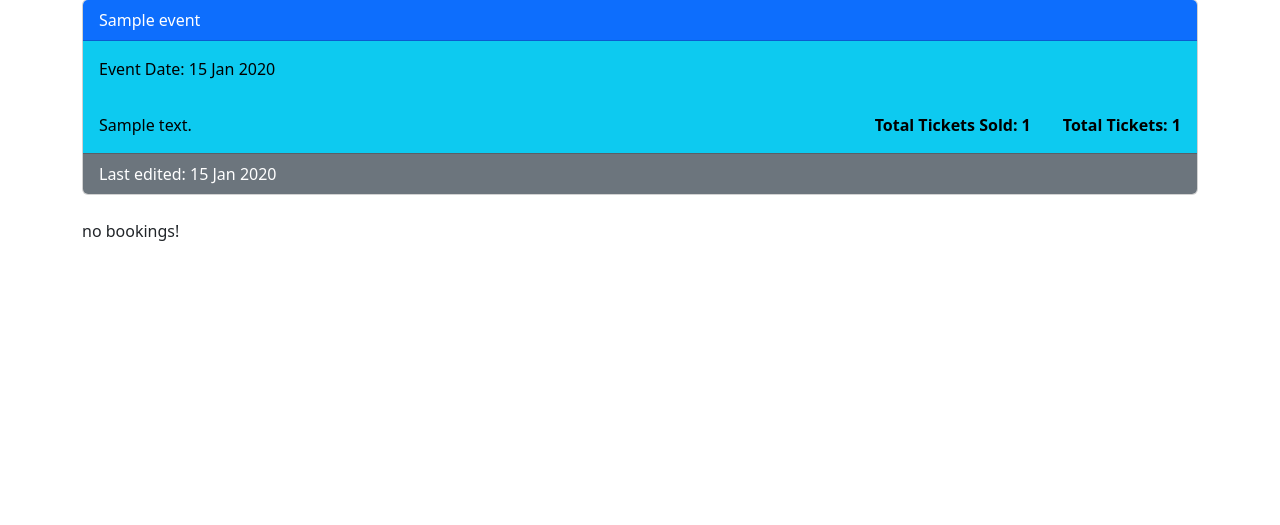
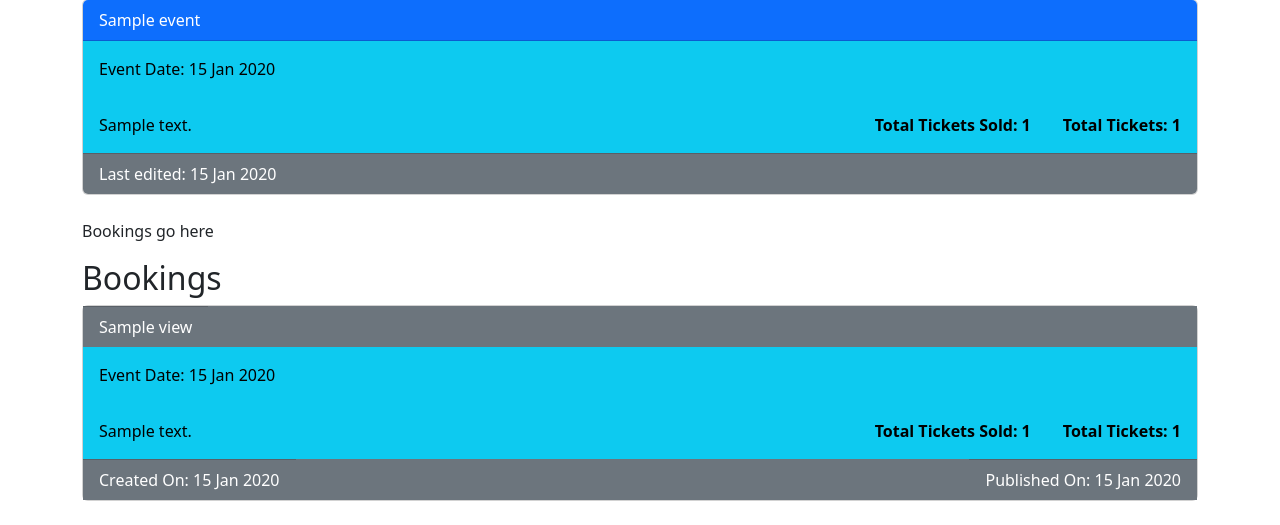
Before and after one commit to cskoster/db_web_midterm, a Node server app: template views/organizerViewBooking.ejs in a window 1280 px wide. Shown: the part 297-822 px from the top of the page. Before the commit the page ends 538 px from the top, so only its background shows below. Run offline with Node 20, Linux system fonts and the light colour scheme; the template is opened without the code that fills it: most values are stand-ins (such as "Sample title", 1, 10 or a date in 2020); some libraries are stand-ins or nearby versions.

Commit message:
got view working

```diff
--- a/db_schema.sql
+++ b/db_schema.sql
@@ -263,7 +263,11 @@ CREATE TABLE IF NOT EXISTS bookings (
 
 -- Create view for all bookings
 CREATE VIEW booking_view AS
-SELECT *
+SELECT users.user_name,
+  email_accounts.email_address,
+  bookings.date_booked,
+  bookings.num_tickets,
+  bookings.event_id
 FROM EVENTS
   INNER JOIN bookings ON EVENTS.id = bookings.event_id
   INNER JOIN email_accounts ON bookings.email_account_id = email_accounts.email_account_id
--- a/views/organizerViewBooking.ejs
+++ b/views/organizerViewBooking.ejs
@@ -67,7 +67,35 @@
         </div>
       </div>
 
-      <p>no bookings!</p>
+      <p>Bookings go here</p>
+      <div class="row">
+        <div class="col-sm-12">
+          <h2 id="published">Bookings</h2>
+
+          <% view.forEach((data) => {%>
+          <div class="card">
+            <div class="clearfix bg-secondary">
+              <div class="card-footer bg-secondary text-white float-start"><%=data.title%></div>
+            </div>
+
+            <div class="card-body bg-info text-black">Event Date: <%=data.date_event%></div>
+            <div class="clearfix bg-info">
+              <div class="card-body bg-info text-black float-start"><%=data.description%></div>
+              <div class="card-body bg-info text-black float-end"><b>Total Tickets: <%=data.num_tickets%></b></div>
+              <div class="card-body bg-info text-black float-end">
+                <b>Total Tickets Sold: <%=data.num_tickets_sold%></b>
+              </div>
+            </div>
+
+            <div class="clearfix bg-secondary">
+              <div class="card-footer bg-secondary text-white float-start">Created On: <%=data.date_created %></div>
+              <div class="card-footer bg-secondary text-white float-end">Published On: <%=data.date_published %></div>
+            </div>
+          </div>
+          <br />
+          <%});%>
+        </div>
+      </div>
     </div>
   </body>
 </html>
```
